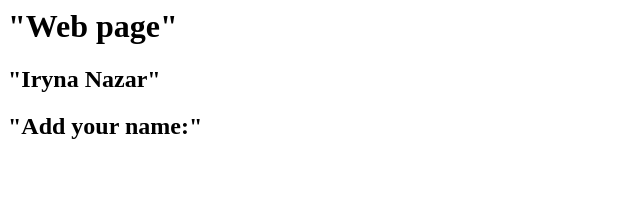
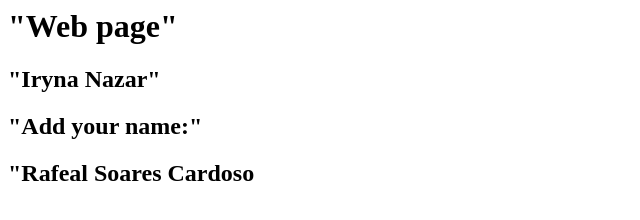
Before and after one commit to iraana/Lab-5a_Resolving_Merge_Conflicts, a plain HTML site: page index.html in a window 1280 px wide. Shown: the whole page, without its empty margins (0-640 px from the left). Drawn offline with Linux system fonts and the light colour scheme.

Commit message:
Name added on line 6

```diff
--- a/index.html
+++ b/index.html
@@ -3,5 +3,6 @@
     <h1>"Web page"</h1>
     <h2>"Iryna Nazar"</h2>
     <h2>"Add your name:"</h2>
+    <h2>"Rafeal Soares Cardoso</h2>
   </body>
 </html>
```
